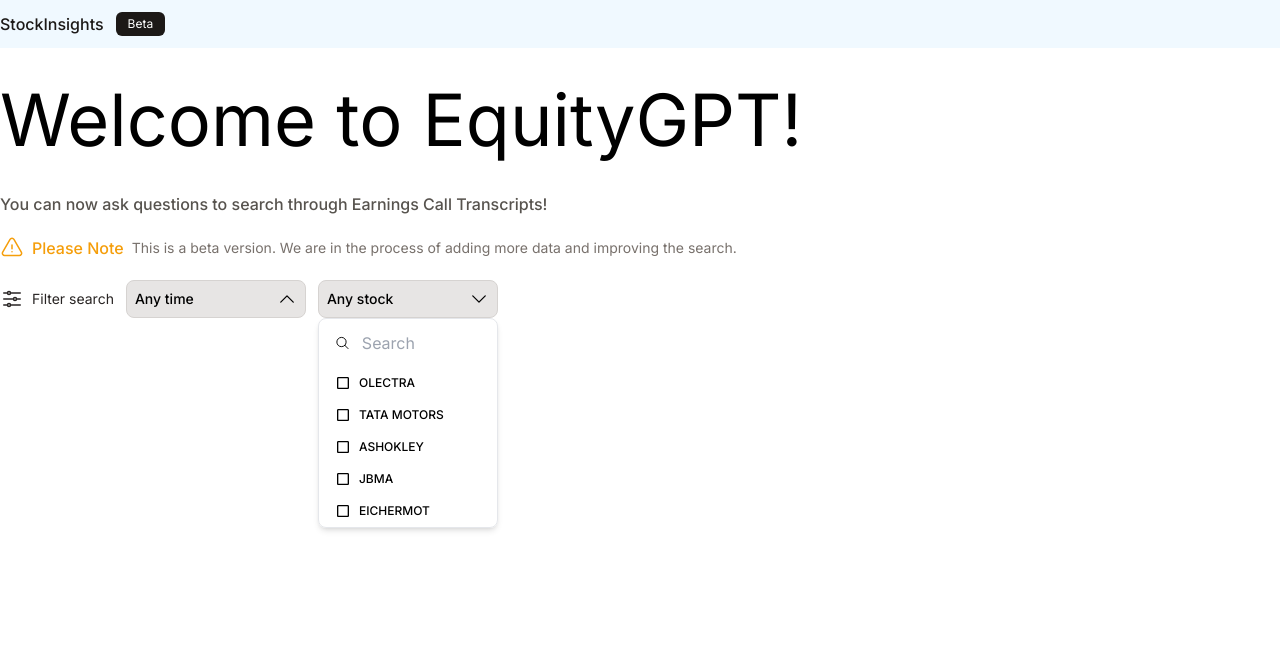
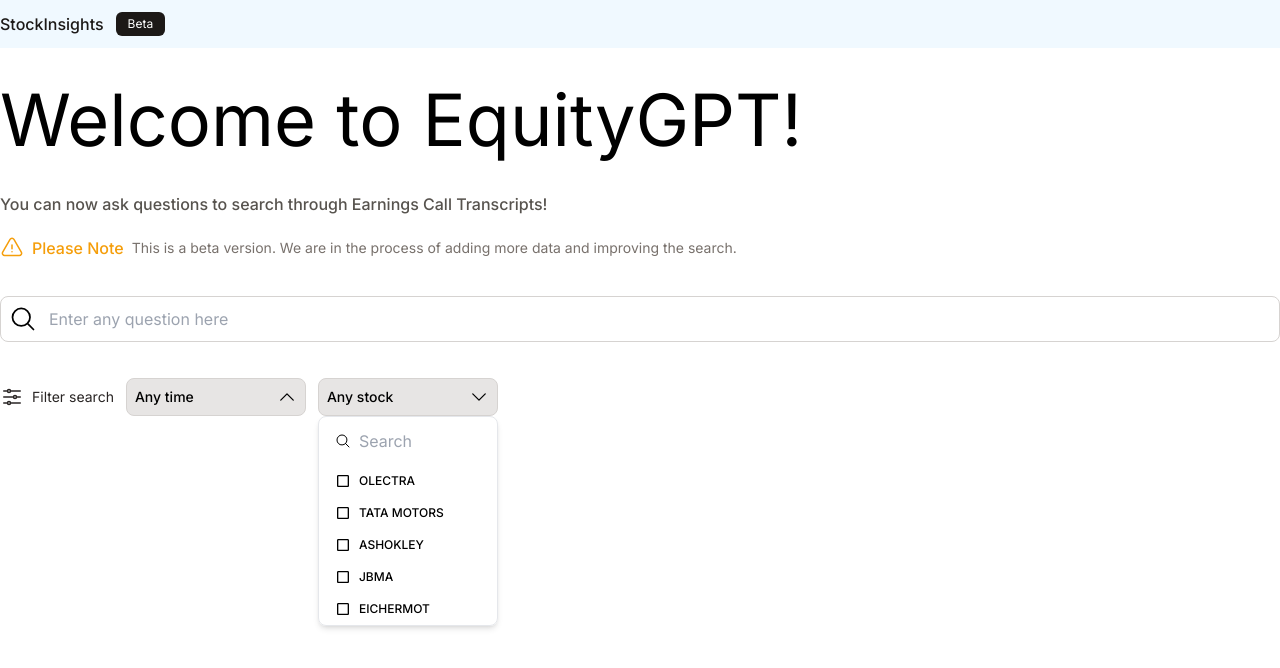
Before and after one commit to dibkb/stockInsights-assignment, a React (Vite) app: page / in a window 1280 px wide. Both pictures are taken after a click on the element "Any stock". Shown: the top 668 px of the page. Built offline with nearby package versions, Linux system fonts and the light colour scheme; the HTML template or start-up script is replaced by a standard one.

Commit message:
outline none

```diff
--- a/src/components/Search.tsx
+++ b/src/components/Search.tsx
@@ -11,6 +11,7 @@
   stockOptionsList,
   stockOptions,
 } from "../data/data";
+import { SearchBar } from "./searchBar";
 const Search: React.FC = () => {
   const [selectTime, setSelectTime] = useState<boolean>(false);
   const [selectStock, setSelectStock] = useState<boolean>(false);
@@ -24,7 +25,9 @@
     element.selected = !element.selected;
   };
   return (
-    <div className="container mx-auto flex gap-3">
+    <div className="container mx-auto">
+      <SearchBar />
+      <div className=" flex gap-3">
         <span className="text-stone-800 flex gap-2 items-center">
           <AdjustmentsHorizontalIcon className="h-6 w-6 " />
           <p className="text-sm">Filter search</p>
@@ -81,9 +84,13 @@
           </section>
           {selectStock && (
             <section className="absolute border w-full rounded-lg shadow-md flex flex-col">
-            <div className="px-4 py-2 flex items-center gap-2 justify-between">
+              <div className="px-4 py-2 flex items-center gap-1">
                 <MagnifyingGlassIcon className="h-4 w-4" />
-              <input type="text" placeholder="Search" className="w-[90%] p-1" />
+                <input
+                  type="text"
+                  placeholder="Search"
+                  className="max-w-[81%] grow p-1"
+                />
               </div>
               {stockOptionsList.map((element) => (
                 <div
@@ -106,6 +113,7 @@
           )}
         </div>
       </div>
+    </div>
   );
 };
 
--- /dev/null
+++ b/src/components/searchBar.tsx
@@ -0,0 +1,14 @@
+import { MagnifyingGlassIcon } from "@heroicons/react/24/outline";
+import React from "react";
+export const SearchBar: React.FC = () => {
+  return (
+    <div className="border border-stone-300 rounded-lg p-2 my-9 flex gap-3">
+      <MagnifyingGlassIcon className="h-7 w-7" />
+      <input
+        type="text"
+        placeholder="Enter any question here"
+        className="flex-grow"
+      />
+    </div>
+  );
+};
--- a/src/index.css
+++ b/src/index.css
@@ -6,3 +6,6 @@
 html {
   font-family: "Inter", sans-serif;
 }
+input {
+  outline: none;
+}
```
Lines whose indentation alone changed are shown as unchanged.
